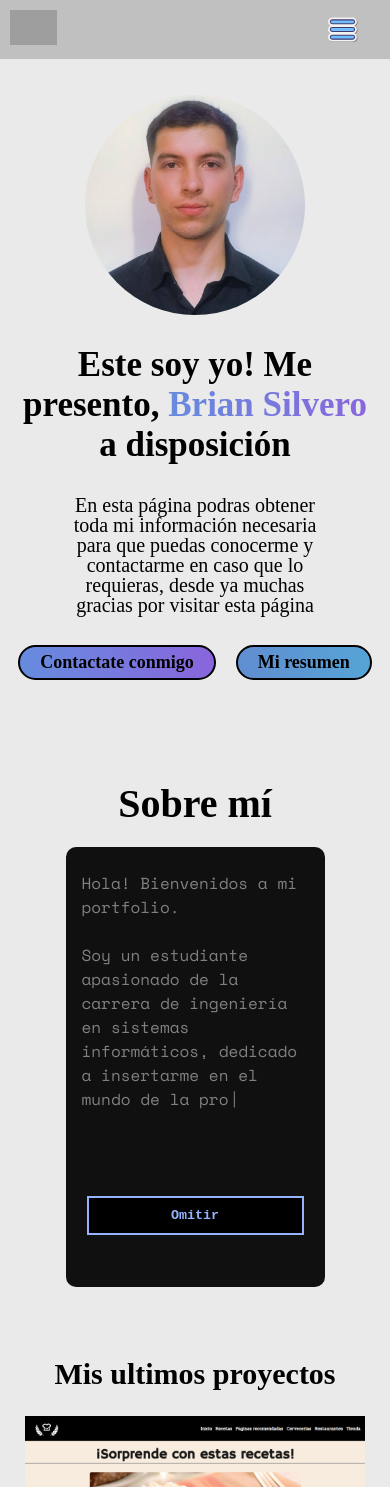
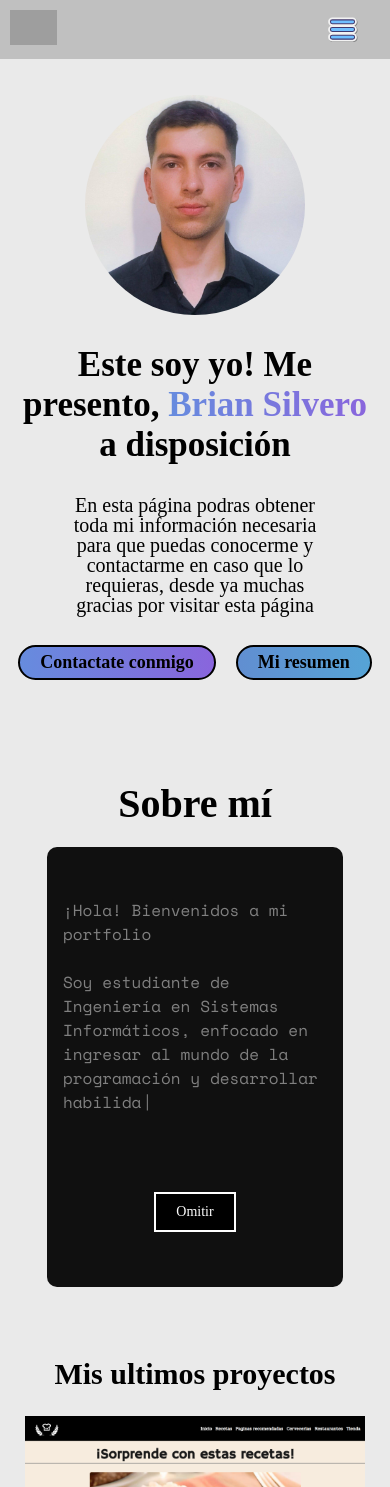
Before and after one commit to BrianSilvero/Portfolio-BrianSilvero, a React (Vite) app: page / in a window 390 px wide. Shown: the top 1487 px of the page. Built offline with nearby package versions, Linux system fonts and the light colour scheme; grey boxes are pictures that could not be loaded.

Commit message:
Edicion de maquina de escribir

```diff
--- a/src/components/about/About.css
+++ b/src/components/about/About.css
@@ -18,11 +18,12 @@
   .about-seccion {
     display: flex;
     flex-direction: column;
-    gap: 80px;
+    justify-content: space-around;
+    gap: 20px;
     padding: 1.5rem 1rem;
     background: #101010;
     font-family: "Space Mono", monospace;
-    width: 70%;
+    width: 80%;
     min-height: 27.5rem;
     margin: 0 auto;
     border-radius: 0.625rem;
@@ -30,23 +31,47 @@
     font-weight: 100;
     line-height: 1.5;
 
+    .about-seccion-parrafo{
+      height: 550px;
+    }
+    .about-seccion-button {
+      text-align: center;
 
-    button {
+      .retro-button {
+        position: relative;
+        text-align: center;
+        font-family: "Press Start 2P", cursive;
+        font-size: 14px;
+        padding: 10px 20px;
+        margin: 5px;
         background-color: black;
-      color: #96b3ff;
-      font-family: 'Courier New', Courier, monospace;
-      border: 2px solid #96b3ff;
-      font-weight: 600;
-      padding: 10px;
-      margin: 5px;
+        color: white;
+        border: 2px solid white;
         cursor: pointer;
+        text-align: center;
       }
 
-    button:hover {
-      background-color: #96b3ff;
+      .retro-button:hover {
+        background-color: white;
         color: black;
       }
+    }
+  }
+}
 
+@media (max-width: 1085px){
+  .about-seccion-parrafo {
+    height: 700px !important;
+}
+}
+@media (max-width: 820px){
+  .about-seccion-parrafo {
+    height: 770px !important;
+}
+}
+@media (max-width: 755px){
+  .about-seccion-parrafo {
+    height: 900px !important;
 }
 }
 
@@ -61,5 +86,13 @@
         padding: 0;
       }
     }
+    .about-seccion {
+      height: auto;
     }
   }
+}
+@media (max-width: 590px){
+  .about-seccion-parrafo {
+    height: auto !important;
+}
+}
--- a/src/components/about/About.jsx
+++ b/src/components/about/About.jsx
@@ -1,11 +1,26 @@
 import "../about/About.css";
-import { useState } from 'react';
-import useTypewriter from '../hooks/useTypeWriter';
-
+import { useState } from "react";
+import useTypewriter from "../hooks/useTypeWriter";
 
 const About = () => {
   const [skip, setSkip] = useState(false);
-  const text = `Hola! Bienvenidos a mi portfolio. <br><br> Soy un estudiante apasionado de la carrera de ingeniería en sistemas informáticos, dedicado a insertarme en el mundo de la programación y desarrollar habilidades en el ámbito tecnológico. Actualmente en paralelo estoy haciendo la carrera de Desarrollador Full-Stack en la plataforma de Coder-House. Mi objetivo es convertirme en un profesional altamente competente en el desarrollo de aplicaciones web y móviles. A través de un constante aprendizaje y práctica, estoy adquiriendo conocimientos de programación como HTML, CSS, JavaScript, así como en frameworks y bibliotecas populares como React y Node.js. Estoy emocionado por contribuir en proyectos innovadores, colaborar con equipos multidisciplinarios y enfrentar nuevos desafíos tecnológicos que me permitan seguir creciendo y destacándome en el campo de la programación.`;
+  const text = `¡Hola! Bienvenidos a mi portfolio <br><br> Soy estudiante de Ingeniería en Sistemas Informáticos, enfocado en ingresar al mundo de la programación y desarrollar habilidades tecnológicas. Actualmente, complemento mi formación con la carrera de Desarrollador Full-Stack en CoderHouse.
+  <br><br>
+  Además de mi educación formal, he ampliado mis conocimientos de forma autodidacta, leyendo documentación y viendo videos de programadores experimentados. Mi objetivo es convertirme en un profesional en el desarrollo de aplicaciones web.
+  <br><br>
+  Tengo experiencia en programación con HTML, CSS, y JavaScript, y manejo frameworks y bibliotecas como React JS y Node.js. He obtenido los siguientes certificados en CoderHouse:
+  <br><br>
+  - Data Analytics: MICROSOFT SQL SERVER, POWER BI y EXCEL
+  <br>
+  - Desarrollador Web: HTML, CSS, SASS, BOOSTRAP, GIT, GITHUB.
+  <br>
+  - JavaScript.
+  <br>
+  - React-JS (En curso)
+  <br><br>
+  Estoy dispuesto a contribuir en proyectos innovadores, aportando mis conocimientos y aprendiendo continuamente en el campo de la programación.
+  <br><br>
+  Gracias por visitar mi portfolio. Estoy disponible para colaborar en tus proyectos.`;
 
   const typewriterElement = useTypewriter(text, 30, skip);
 
@@ -15,8 +30,12 @@ const About = () => {
         <h2>Sobre mí</h2>
       </div>
       <div className="about-seccion">
-        {typewriterElement}
-        <button onClick={() => setSkip(true)}>Omitir</button> {/* Botón para omitir el efecto */}
+        <div className="about-seccion-parrafo">{typewriterElement}</div>
+        <div className="about-seccion-button">
+          <button onClick={() => setSkip(true)} className="retro-button">
+            Omitir
+          </button>
+        </div>
       </div>
     </div>
   );
--- a/src/components/hooks/useTypeWriter.jsx
+++ b/src/components/hooks/useTypeWriter.jsx
@@ -56,7 +56,7 @@ const useTypewriter = (text, speed, skip) => {
       ) : null}
     </div>
   ) : (
-    <div>
+    <div className="maquina-de-escribir">
       <span dangerouslySetInnerHTML={{ __html: text }}/>
       <Cursor/>
     </div>
```
Lines whose indentation alone changed are shown as unchanged.
